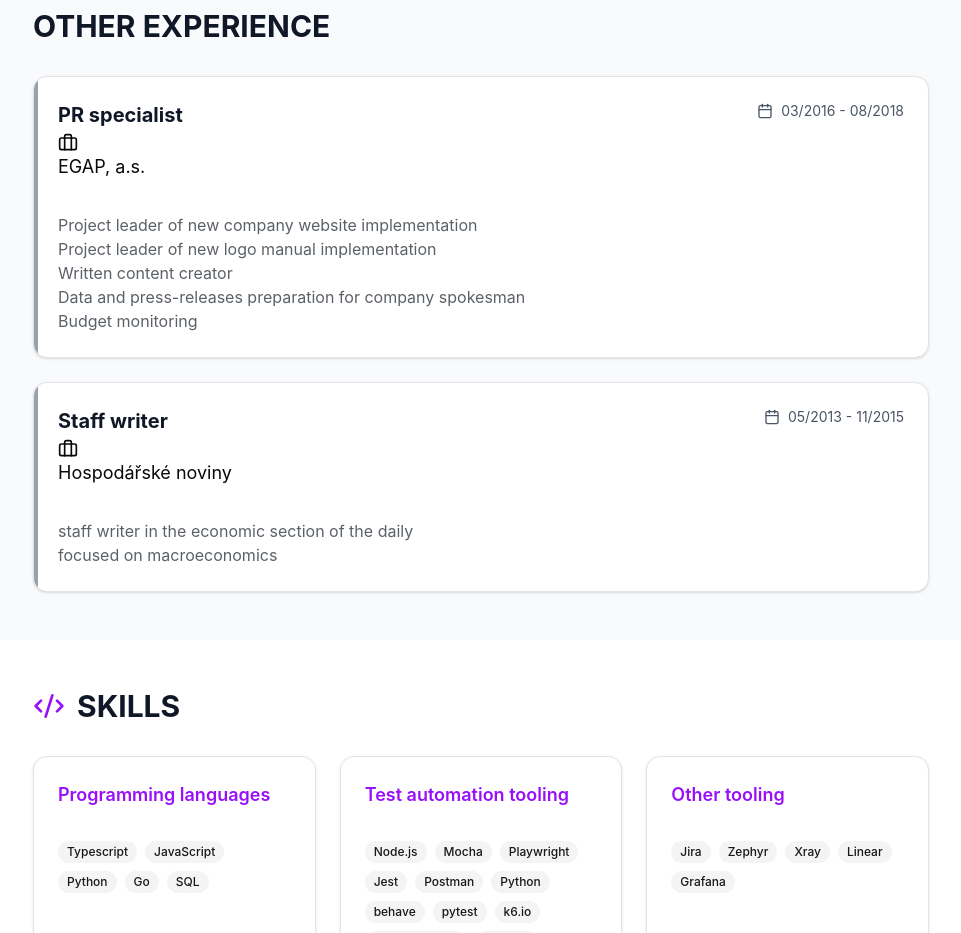
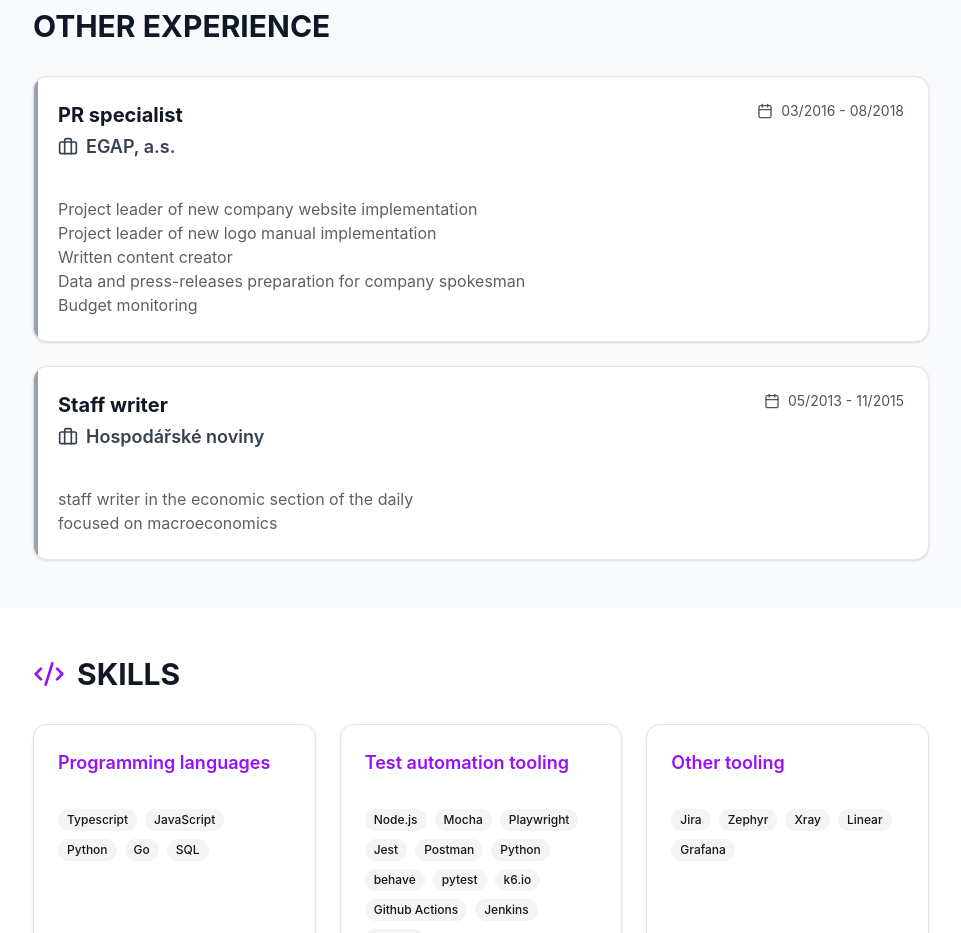
Before and after one commit to radekBednarik/personal_cv_page, a React (Vite) app: page / in a window 1280 px wide. Shown: the part 2220-3153 px from the top of the page, without its empty margins (159-1120 px from the left). Built offline with nearby package versions, Linux system fonts and the light colour scheme.

Commit message:
fix: Experience section - company name in other experience

```diff
--- a/src/components/ExperienceSection.tsx
+++ b/src/components/ExperienceSection.tsx
@@ -44,10 +44,12 @@ export function ExperienceSection({
 			);
 		}
 		return (
-			<>
+			<span
+				className={`inline-flex items-center gap-2 ${colorClass} font-semibold`}
+			>
 				<Briefcase className="h-5 w-5" />
 				{company}
-			</>
+			</span>
 		);
 	};
 
```
